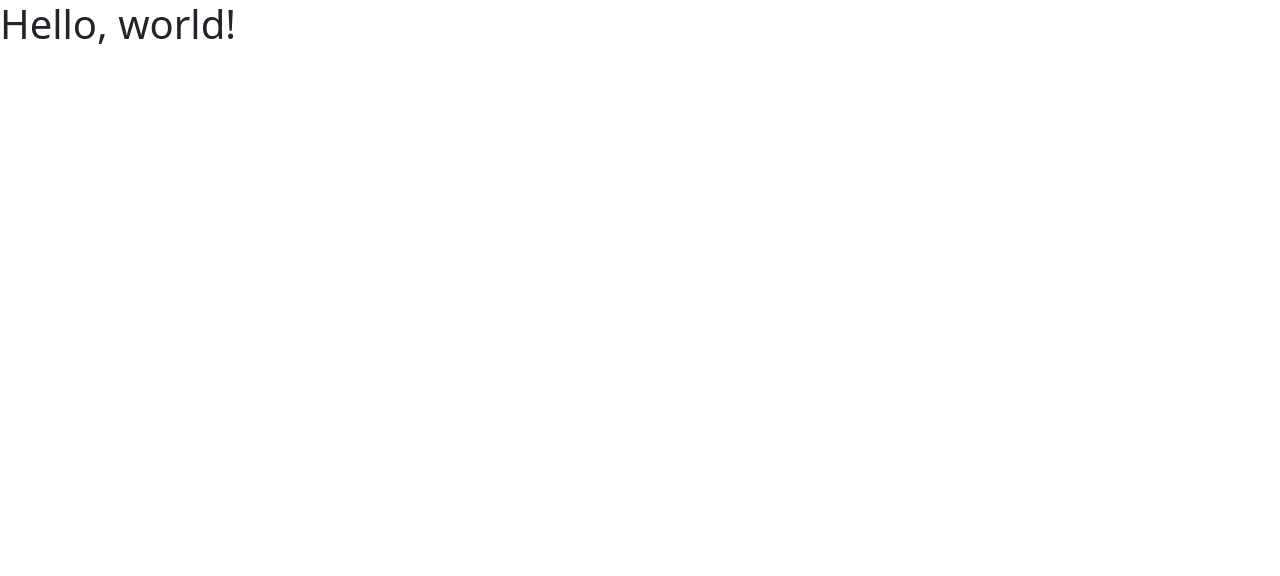
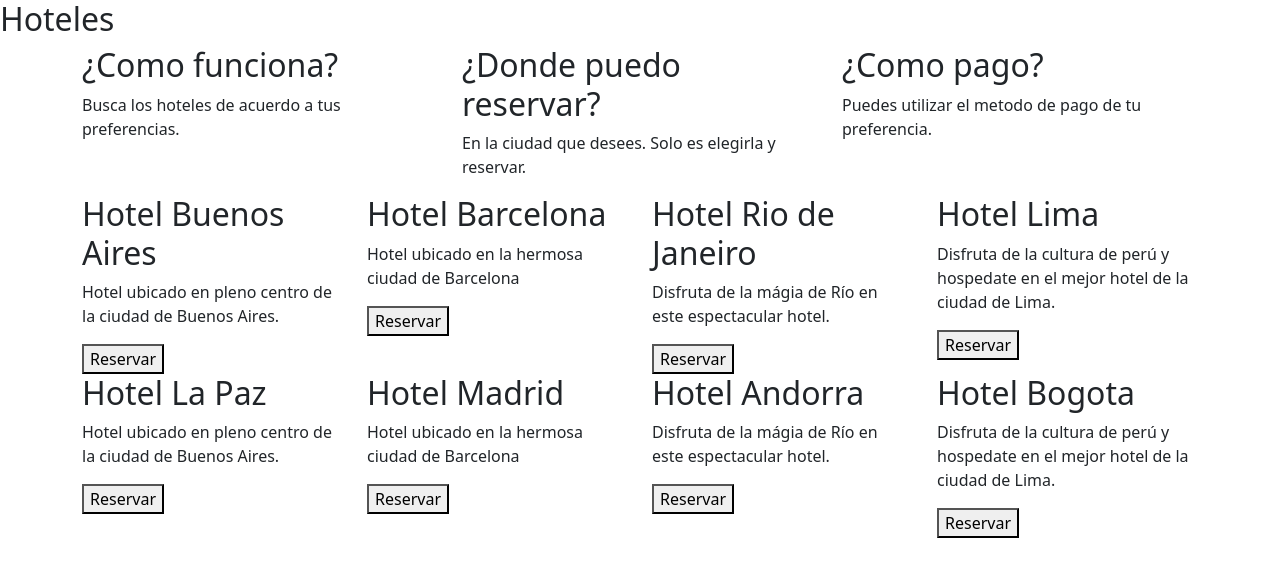
Before and after one commit to mariojar31/guia-hoteles, a website: page index.html in a window 1280 px wide. Drawn offline with nearby package versions, Linux system fonts and the light colour scheme.

Commit message:
utilizando grillas

```diff
--- /dev/null
+++ b/css/main.css
@@ -0,0 +1,10 @@
+.jumbotron{
+    background-color: gray;
+    color: black;
+}
+
+.footer{
+    padding: 10px 10px 0 10px;
+    background-color: gray;
+    margin-bottom: 0px;
+}
--- a/index.html
+++ b/index.html
@@ -1,22 +1,87 @@
 <!doctype html>
 <html lang="en">
   <head>
-    <!-- Required meta tags -->
     <meta charset="utf-8">
     <meta name="viewport" content="width=device-width, initial-scale=1, shrink-to-fit=no">
 
-    <!-- Bootstrap CSS -->
-    <link rel="stylesheet" href="node_modules/bootstrap/dist/css/bootstrap.min.css" integrity="sha384-MCw98/SFnGE8fJT3GXwEOngsV7Zt27NXFoaoApmYm81iuXoPkFOJwJ8ERdknLPMO" crossorigin="anonymous">
+    <link rel="stylesheet" href="node_modules/bootstrap/dist/css/bootstrap.min.css">
 
-    <title>Hello, world!</title>
+    <title>Hoteles</title>
   </head>
   <body>
-    <h1>Hello, world!</h1>
+
+    <div class="jumbotron">
+      <h2>Hoteles</h2>
+      <div class="container">
+        <div class="row">
+          <div class="col">
+            <h2>¿Como funciona?</h2>
+            <p>Busca los hoteles de acuerdo a tus preferencias.</p>
+          </div>
+          <div class="col">
+            <h2>¿Donde puedo reservar?</h2>
+            <p>En la ciudad que desees. Solo es elegirla y reservar.</p>
+          </div>
+          <div class="col">
+            <h2>¿Como pago?</h2>
+            <p>Puedes utilizar el metodo de pago de tu preferencia.</p>
+          </div>
+        </div>
+
+        <div class="row">
+          <div class="col">
+            <h2>Hotel Buenos Aires</h2>
+            <p>Hotel ubicado en pleno centro de la ciudad de Buenos Aires.</p>
+            <button type="button">Reservar</button>
+          </div>
+          <div class="col">
+            <h2>Hotel Barcelona</h2>
+            <p>Hotel ubicado en la hermosa ciudad de Barcelona</p>
+            <button type="button">Reservar</button>
+          </div>
+          <div class="col">
+            <h2>Hotel Rio de Janeiro</h2>
+            <p>Disfruta de la mágia de Río en este espectacular hotel.</p>
+            <button type="button">Reservar</button>
+          </div>
+          <div class="col">
+            <h2>Hotel Lima</h2>
+            <p>Disfruta de la cultura de perú y hospedate en el mejor hotel de la ciudad de Lima.</p>
+            <button type="button">Reservar</button>
+          </div>
+        </div>
+        <div class="row">
+          <div class="col">
+            <h2>Hotel La Paz</h2>
+            <p>Hotel ubicado en pleno centro de la ciudad de Buenos Aires.</p>
+            <button type="button">Reservar</button>
+          </div>
+          <div class="col">
+            <h2>Hotel Madrid</h2>
+            <p>Hotel ubicado en la hermosa ciudad de Barcelona</p>
+            <button type="button">Reservar</button>
+          </div>
+          <div class="col">
+            <h2>Hotel Andorra</h2>
+            <p>Disfruta de la mágia de Río en este espectacular hotel.</p>
+            <button type="button">Reservar</button>
+          </div>
+          <div class="col">
+            <h2>Hotel Bogota</h2>
+            <p>Disfruta de la cultura de perú y hospedate en el mejor hotel de la ciudad de Lima.</p>
+            <button type="button">Reservar</button>
+          </div>
+        </div>
+
+      </div>
+    </div>
+
+
 
     <!-- Optional JavaScript -->
     <!-- jQuery first, then Popper.js, then Bootstrap JS -->
-    <script src="node_modules/jquery/dist/jquery.min.js" integrity="sha384-q8i/X+965DzO0rT7abK41JStQIAqVgRVzpbzo5smXKp4YfRvH+8abtTE1Pi6jizo" crossorigin="anonymous"></script>
-    <script src="node_modules/popper.js/dist/popper.min.js" integrity="sha384-ZMP7rVo3mIykV+2+9J3UJ46jBk0WLaUAdn689aCwoqbBJiSnjAK/l8WvCWPIPm49" crossorigin="anonymous"></script>
-    <script src="node_modules/bootstrap/dist/js/bootstrap.min.js" crossorigin="anonymous"></script>
+    <script src="node_modules/jquery/dist/jquery.min.js"></script>
+    <script src="node_modules/popper.js/dist/popper.min.js"></script>
+    <script src="node_modules/bootstrap/dist/js/bootstrap.min.js"></script>
   </body>
 </html>
```
